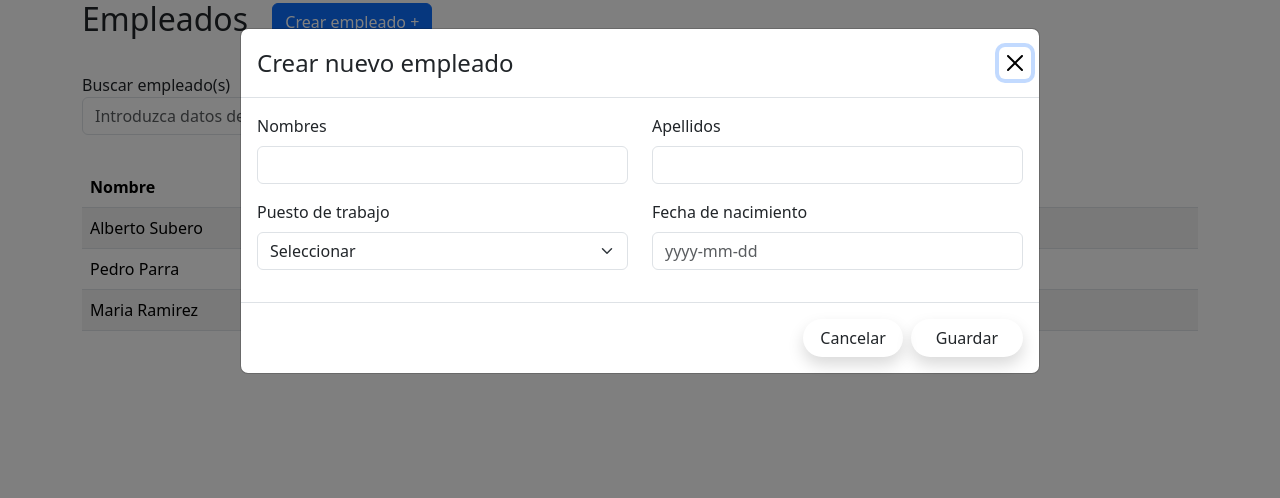
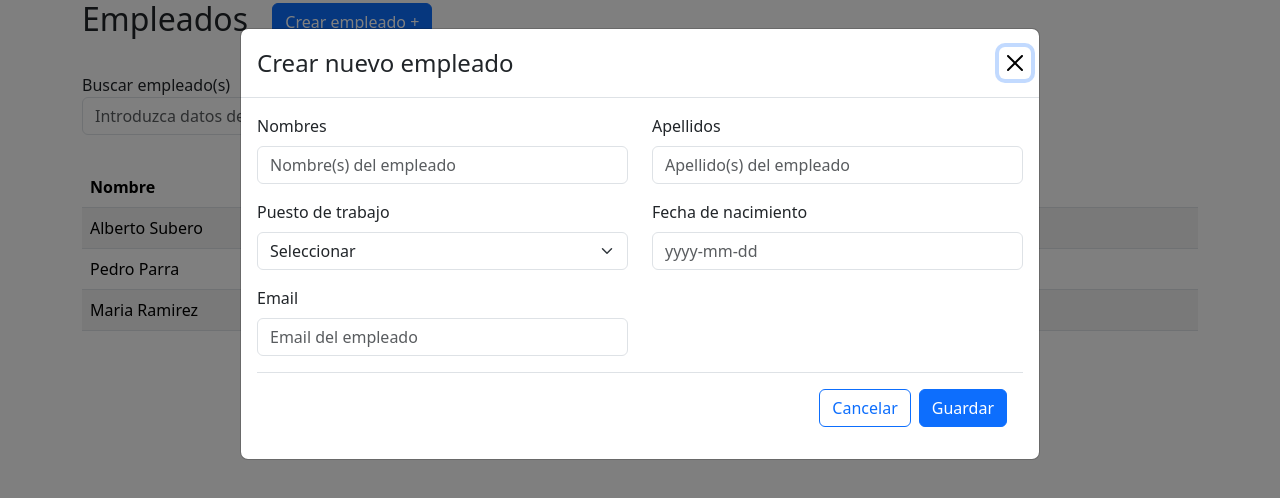
Before and after one commit to albertosubero/unow-test, an Angular app: page / in a window 1280 px wide. Both pictures are taken after a click on the button "Crear empleado +". Shown: the top 498 px of the page. Built offline with nearby package versions, Linux system fonts and the light colour scheme.

Commit message:
UNOW-6: EmployeesModalComponent changes

```diff
--- a/src/app/core/modules/dashboard/employees-modal/employees-modal.component.html
+++ b/src/app/core/modules/dashboard/employees-modal/employees-modal.component.html
@@ -1,28 +1,49 @@
 <!-- edit or add employees modal -->
 <app-custom-modal [config]="employeesModalConfig" #modalComponent>
   <ng-template>
+    <form [formGroup]="employeeDataForm" (ngSubmit)="onSubmit()">
       <div class="row">
         <div class="col-12 col-md-6">
           <div class="mb-3">
             <label class="form-label">Nombres</label>
-          <input class="form-control" type="text" placeholder="">
+            <input
+              formControlName="name"
+              class="form-control"
+              type="text"
+              placeholder="Nombre(s) del empleado"
+            >
           </div>
           <div class="mb-3">
             <label class="form-label">Puesto de trabajo</label>
-          <select class="form-select">
+            <select formControlName="position" class="form-select">
               <option selected value="0">Seleccionar</option>
             </select>
+          </div>
+          <div class="mb-3">
+            <label class="form-label">Email</label>
+            <input
+              formControlName="email"
+              class="form-control"
+              type="email"
+              placeholder="Email del empleado"
+            >
           </div>
         </div>
         <div class="col-12 col-md-6">
           <div class="mb-3">
             <label class="form-label">Apellidos</label>
-          <input class="form-control" type="text" placeholder="">
+            <input
+              formControlName="lastName"
+              class="form-control"
+              type="text"
+              placeholder="Apellido(s) del empleado"
+            >
           </div>
           <div class="mb-3">
             <label class="form-label">Fecha de nacimiento</label>
             <div class="input-group">
               <input
+                formControlName="dateOfbirth"
                 class="form-control"
                 placeholder="yyyy-mm-dd"
                 name="dp"
@@ -34,6 +55,23 @@
           </div>
         </div>
       </div>
+      <!-- action footer buttons for this modal -->
+      <div class="modal-footer">
+        <button
+          type="button"
+          class="btn btn-outline-primary"
+        >
+          Cancelar
+        </button>
+        <button
+          type="button"
+          class="btn btn-primary"
+        >
+          Guardar
+        </button>
+      </div>
+      <!-- action footer buttons for this modal end's -->
+    </form>
   </ng-template>
 </app-custom-modal>
 <!-- edit or add employees modal end's -->
--- a/src/app/core/modules/dashboard/employees-modal/employees-modal.component.ts
+++ b/src/app/core/modules/dashboard/employees-modal/employees-modal.component.ts
@@ -2,25 +2,35 @@ import { Component, ViewChild } from '@angular/core';
 import { IModalConfig } from '../../../../shared/interfaces/modalConfig.interface';
 import { CustomModalComponent } from '../../../../shared/components/custom-modal/custom-modal.component';
 import { NgbAlertModule, NgbDatepickerModule } from '@ng-bootstrap/ng-bootstrap';
+import { FormControl, FormGroup, FormsModule, ReactiveFormsModule, Validators } from '@angular/forms';
 
 @Component({
   selector: 'app-employees-modal',
   standalone: true,
-  imports: [CustomModalComponent, NgbDatepickerModule, NgbAlertModule],
+  imports: [CustomModalComponent, FormsModule, ReactiveFormsModule, NgbDatepickerModule, NgbAlertModule],
   templateUrl: './employees-modal.component.html',
   styleUrl: './employees-modal.component.scss'
 })
 export class EmployeesModalComponent {
+  // Get CustomModalComponent
   @ViewChild('modalComponent', { static: false }) modalComponent!: CustomModalComponent;
-
+  // Custom modal config
   employeesModalConfig: IModalConfig = {
     modalTitle: 'Crear nuevo empleado',
-    closeButtonLabel: 'Guardar',
+    showFooter: false,
     onDismiss:() => console.log('Cancelado'),
-    onClose: () => console.log('Guardado')
+    onClose: () => console.log('Guardado'),
   };
+  // employeeDataForm
+  employeeDataForm = new FormGroup({
+    name: new FormControl('', Validators.required),
+    lastName: new FormControl('', Validators.required),
+    dateOfbirth: new FormControl('', Validators.required),
+    position: new FormControl(0, Validators.required),
+    email: new FormControl('', [Validators.required, Validators.email]),
+  });
 
-
+  // open CustomModalComponent
   openModal(employeeModalType: 'ADD' | 'EDIT') {
     // Setup modalTitle by employeeModalType
     if (employeeModalType === 'ADD') {
@@ -31,4 +41,9 @@ export class EmployeesModalComponent {
     // Open employees modal
     this.modalComponent.open({size:'lg', backdrop: 'static'})
   }
+
+  // Form submit
+  onSubmit() {
+    console.log(this.employeeDataForm.value)
+  }
 }
```
Lines whose indentation alone changed are shown as unchanged.
